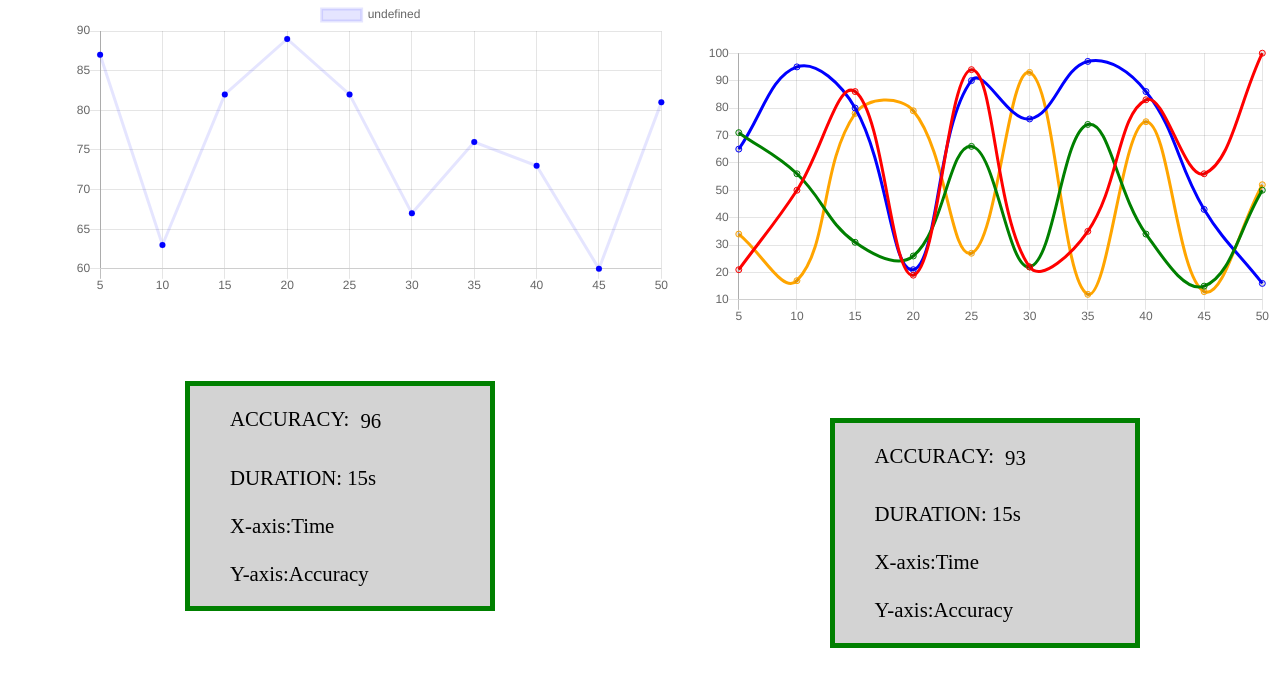
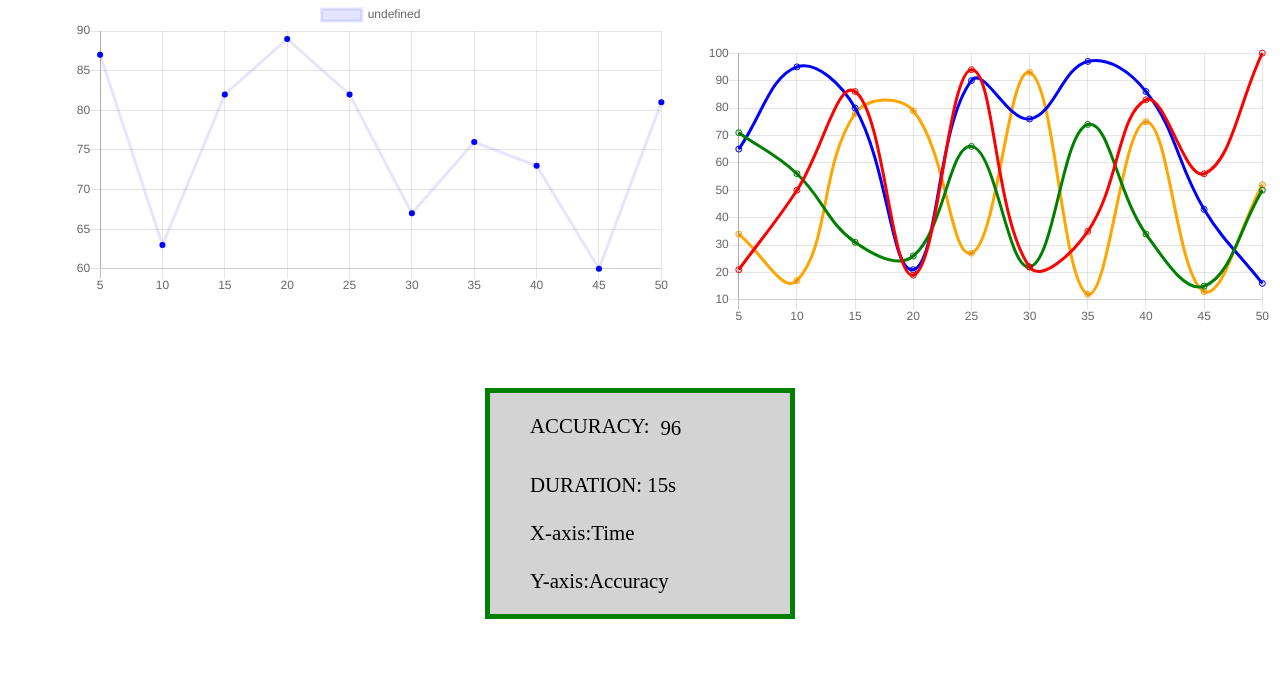
Before and after one commit to aryan2909/Fit-init, a Flask app: page /charts/ in a window 1280 px wide. Shown: the part 64-751 px from the top of the page. Run offline with Flask 2, Linux system fonts and the light colour scheme; some libraries are stand-ins or nearby versions.

Commit message:
minor changes

```diff
--- a/app.py
+++ b/app.py
@@ -158,8 +158,10 @@ def gen_frames():
 
                     def print_acc():
                          ans=(abs(accuracy)*1000)/3
-                         if(ans>80):
+                         if(ans>40 and ans<100):
                               print(ans)
+                         else:
+                              exit()
 
                  print_acc()
 
--- a/static/styles/charts.css
+++ b/static/styles/charts.css
@@ -40,13 +40,14 @@
     margin-top: -20%;
 }
 .content{
-    background-color: lightgrey;
+  background-color: lightgrey;
   width: 300px;
   border: 5px solid green;
   padding: -10px;
-  margin: 20px;
-  margin-left: 14%;
-  margin-top: 4%;
+  display: block;
+  margin: auto;
+  margin-top: 58px;
+
 }
 .contents{
     font-size: 1.3rem;
--- a/templates/aasan1.html
+++ b/templates/aasan1.html
@@ -3,7 +3,7 @@
   <link rel="stylesheet" type="text/css" href='/static/css/index.css'>
   <script src="https://cdnjs.cloudflare.com/ajax/libs/Chart.js/2.9.4/Chart.js"></script>
   <body>
-    <h2 class="yoga-head">Level 1</h2>
+    <h2 class="yoga-head">Vriksasana</h2>
     <hr class="hr"></hr>
      <div class="vid-page">
       <div class="gif">
--- a/templates/aasan2.html
+++ b/templates/aasan2.html
@@ -3,7 +3,7 @@
   <link rel="stylesheet" type="text/css" href='/static/css/index.css'>
   <script src="https://cdnjs.cloudflare.com/ajax/libs/Chart.js/2.9.4/Chart.js"></script>
   <body>
-    <h2 class="yoga-head">Level 1</h2>
+    <h2 class="yoga-head">Trikonasan</h2>
     <hr class="hr"></hr>
      <div class="vid-page">
       <div class="gif">
--- a/templates/aasan3.html
+++ b/templates/aasan3.html
@@ -3,7 +3,7 @@
   <link rel="stylesheet" type="text/css" href='/static/css/index.css'>
   <script src="https://cdnjs.cloudflare.com/ajax/libs/Chart.js/2.9.4/Chart.js"></script>
   <body>
-    <h2 class="yoga-head">Level 1</h2>
+    <h2 class="yoga-head">Tadasana</h2>
     <hr class="hr"></hr>
      <div class="vid-page">
       <div class="gif">
--- a/templates/aasan4.html
+++ b/templates/aasan4.html
@@ -3,7 +3,7 @@
   <link rel="stylesheet" type="text/css" href='/static/css/index.css'>
   <script src="https://cdnjs.cloudflare.com/ajax/libs/Chart.js/2.9.4/Chart.js"></script>
   <body>
-    <h2 class="yoga-head">Level 1</h2>
+    <h2 class="yoga-head">Virabhadra</h2>
     <hr class="hr"></hr>
      <div class="vid-page">
       <div class="gif">
--- a/templates/charts.html
+++ b/templates/charts.html
@@ -39,7 +39,7 @@
               borderColor: "blue",
               fill: false,
             },{
-              data: Array(10).fill().map(() => Math.floor(Math.random() * (100 - 10 + 1)) + 10),
+               data: Array(10).fill().map(() => Math.floor(Math.random() * (100 - 10 + 1)) + 10),
               borderColor: "orange",
               fill: false,
             },
@@ -87,22 +87,22 @@
         }
       });
     </script>
-    <div class="contentr">
+    <!-- <div class="contentr">
       <ul class="contentsr">
         <li class="id">ACCURACY:<p id="abc"></li></p>
         <li>DURATION: 15s</li><br>
         <li>X-axis:Time </li><br>
         <li>Y-axis:Accuracy </li>
       </ul>
-    </div>
+    </div> -->
 
-    <script>
+    <!-- <script>
         function a(){
         var x=Math.floor(Math.random() * (98 - 90 + 1)) + 90;
         document.getElementById("abc").innerHTML=x;
       }
       a()
-    </script>
+    </script> -->
     </div>
   </body>
 </html>
--- a/templates/index.html
+++ b/templates/index.html
@@ -270,7 +270,7 @@ https://templatemo.com/tm-570-chain-app-dev
           <div class="section-heading  wow fadeInDown" data-wow-duration="1s" data-wow-delay="0.5s">
             <h4>What's fighting without <em>fitness?</em> </h4>
             <img src="/static/images/heading-line-dec.png" alt="">
-            <p>We have also designed an ai yoga trainer that will help you to stay fit because we all know fitness is also important to fight better!
+            <p>We have also designed an AI yoga trainer that will help you to stay fit because we all know fitness is also important to fight better!
               </p>
           </div>
         </div>
```
